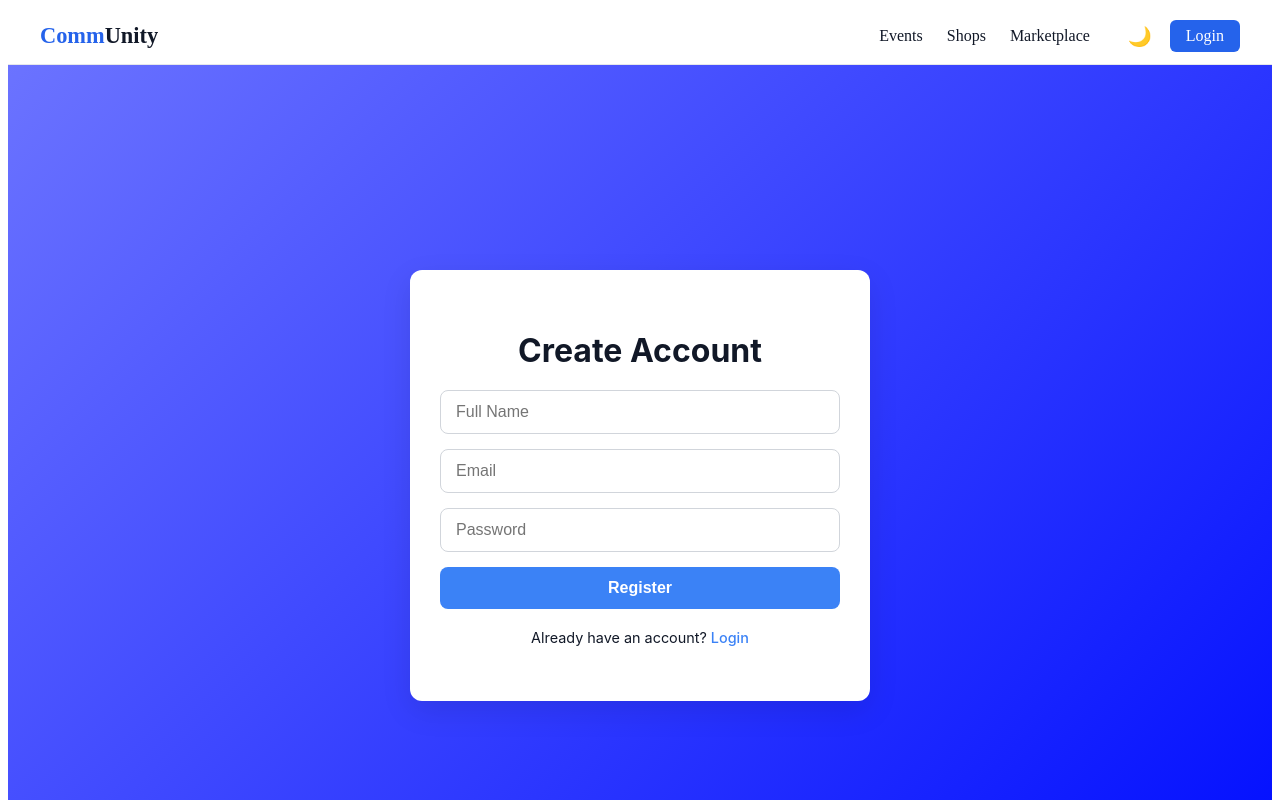
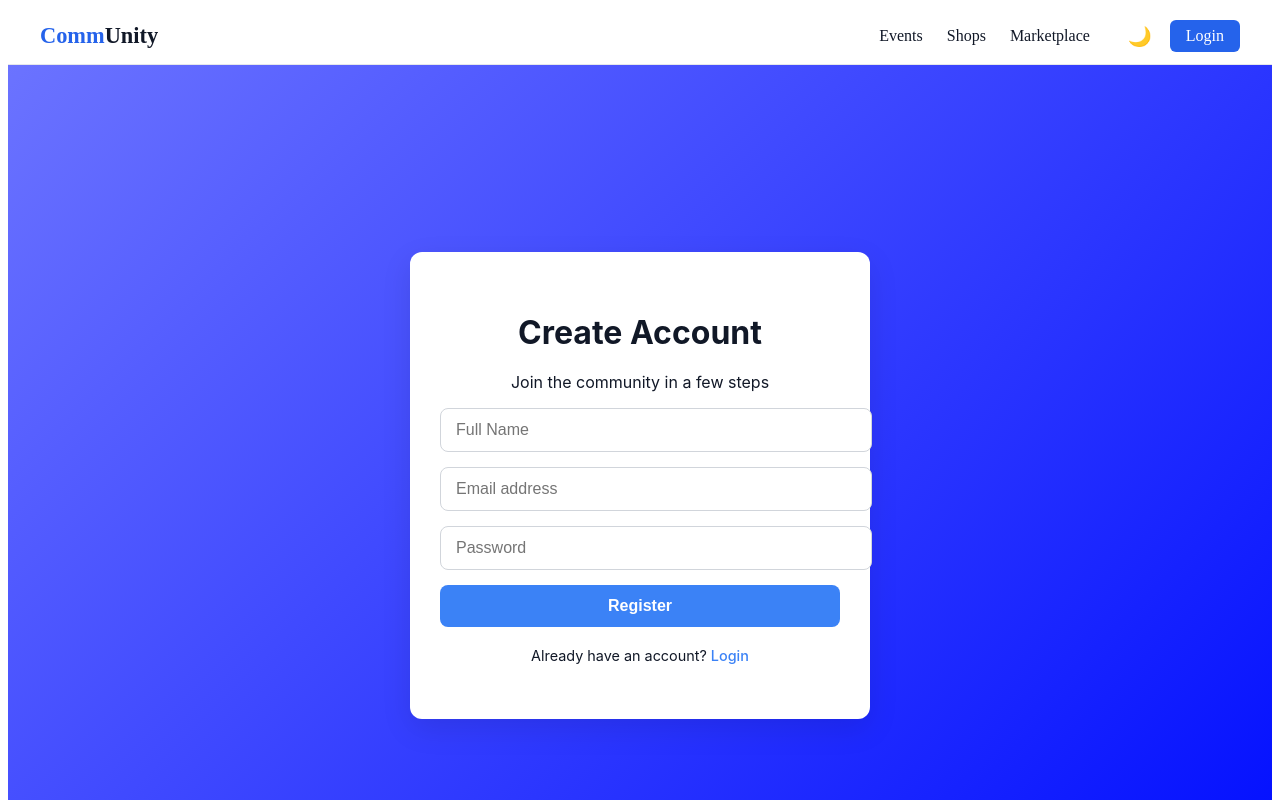
Before and after one commit to Nadeem200421/project6, a Next.js app: page /register in a window 1280 px wide. Shown: the top 800 px of the page. Built offline with nearby package versions, Linux system fonts and the light colour scheme.

Commit message:
Refactor RegisterPage for improved readability

```diff
--- a/app/register/page.tsx
+++ b/app/register/page.tsx
@@ -11,14 +11,16 @@ export default function RegisterPage() {
   const dispatch = useDispatch();
   const router = useRouter();
 
-  const darkMode = useSelector((state: RootState) => state.theme.mode === "dark");
+  const darkMode = useSelector(
+    (state: RootState) => state.theme.mode === "dark"
+  );
 
   const [name, setName] = useState("");
   const [email, setEmail] = useState("");
   const [password, setPassword] = useState("");
   const [error, setError] = useState("");
 
-  // Restore theme on mount
+  /* Restore theme on mount */
   useEffect(() => {
     dispatch(restoreTheme());
   }, [dispatch]);
@@ -32,57 +34,78 @@ export default function RegisterPage() {
     }
 
     setError("");
-    // Normally, call API here
+    // API call normally happens here
     router.push("/login");
   };
 
   return (
-    <div className={`register-page ${darkMode ? "dark" : "light"}`}>
-      {/* Theme toggle button */}
+    <main
+      className={`register-page min-h-screen flex items-center justify-center px-4 ${
+        darkMode ? "dark" : "light"
+      }`}
+    >
+      {/* Theme Toggle */}
       <button
-        className="theme-toggle"
+        className="theme-toggle absolute top-5 right-5"
         onClick={() => dispatch(toggleTheme())}
       >
         {darkMode ? "🌞 Light Mode" : "🌙 Dark Mode"}
       </button>
 
-      <div className="register-card">
-        <h1 className="register-title">Create Account</h1>
+      {/* Card */}
+      <div className="register-card w-full max-w-md p-6 sm:p-8 rounded-xl shadow-lg space-y-6">
+        <div className="text-center space-y-1">
+          <h1 className="register-title text-2xl sm:text-3xl font-bold">
+            Create Account
+          </h1>
+          <p className="text-gray-500 dark:text-gray-400 text-sm">
+            Join the community in a few steps
+          </p>
+        </div>
 
-        {error && <p className="register-error">{error}</p>}
+        {error && (
+          <p className="register-error text-center text-red-500 text-sm">
+            {error}
+          </p>
+        )}
 
-        <form onSubmit={handleSubmit} className="register-form">
+        <form onSubmit={handleSubmit} className="register-form space-y-4">
           <input
             type="text"
             placeholder="Full Name"
             value={name}
             onChange={(e) => setName(e.target.value)}
-            className="register-input"
+            className="register-input w-full"
           />
+
           <input
             type="email"
-            placeholder="Email"
+            placeholder="Email address"
             value={email}
             onChange={(e) => setEmail(e.target.value)}
-            className="register-input"
+            className="register-input w-full"
           />
+
           <input
             type="password"
             placeholder="Password"
             value={password}
             onChange={(e) => setPassword(e.target.value)}
-            className="register-input"
+            className="register-input w-full"
           />
 
-          <button type="submit" className="register-btn">
+          <button type="submit" className="register-btn w-full">
             Register
           </button>
         </form>
 
-        <p className="register-login">
-          Already have an account? <a href="/login">Login</a>
+        <p className="register-login text-center text-sm">
+          Already have an account?{" "}
+          <a href="/login" className="font-medium">
+            Login
+          </a>
         </p>
       </div>
-    </div>
+    </main>
   );
 }
```
